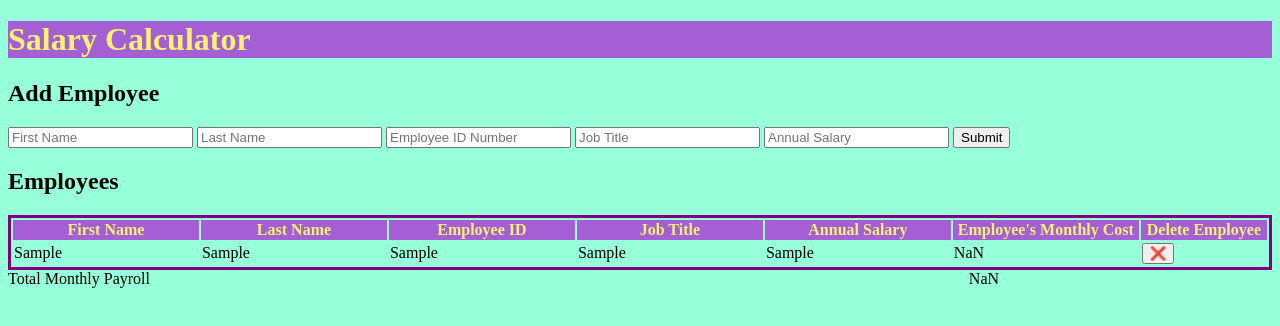
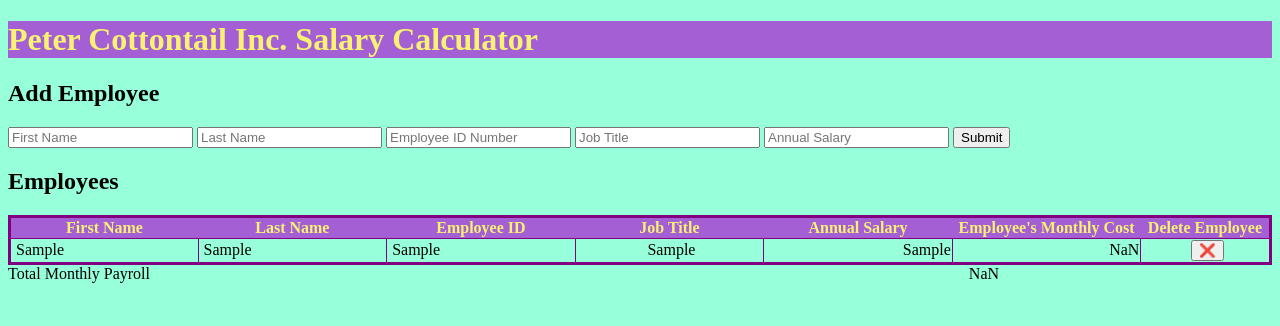
Before and after one commit to NekkidBear/JKL-weekend-salary-calculator, a website: page index.html in a window 1280 px wide. Both pictures are taken after typing "Sample", "Sample", "Sample", "Sample", "Sample" into the empty fields and a click on the button "Submit". Drawn offline with Linux system fonts and the light colour scheme.

Commit message:
styled table rows

```diff
--- a/index.html
+++ b/index.html
@@ -8,7 +8,7 @@
   </head>
   <body>
     <header>
-      <h1>Salary Calculator</h1>
+      <h1>Peter Cottontail Inc. Salary Calculator</h1>
     </header>
     <main>
       <section id="employeeForm">
--- a/styles.css
+++ b/styles.css
@@ -10,7 +10,7 @@ header {
 table {
   table-layout: fixed;
   width: 100%;
-  /* border-collapse: collapse; */
+  border-collapse: collapse;
   border: 3px solid purple;
 }
 
@@ -21,8 +21,37 @@ thead {
   width: auto;
 }
 
-thead th:nth-child(7){
+thead th:nth-child(7) {
   width: 10%;
+}
+
+tbody tr td{
+  border: 1.5px solid purple;
+  padding-left: 5px;
+}
+
+tbody tr td:nth-child(4){
+  text-align:center;
+}
+
+tbody tr td:nth-child(5){
+  text-align: end;
+}
+
+tbody tr td:nth-child(6){
+  text-align: end;
+}
+
+tbody tr td:nth-child(7){
+  text-align: center;
+}
+
+tbody tr:nth-child(even){
+  background-color: lavender;
+}
+
+tbody tr:nth-child(odd){
+  background-color: #98ffdb;
 }
 footer {
   display: flex;
```
